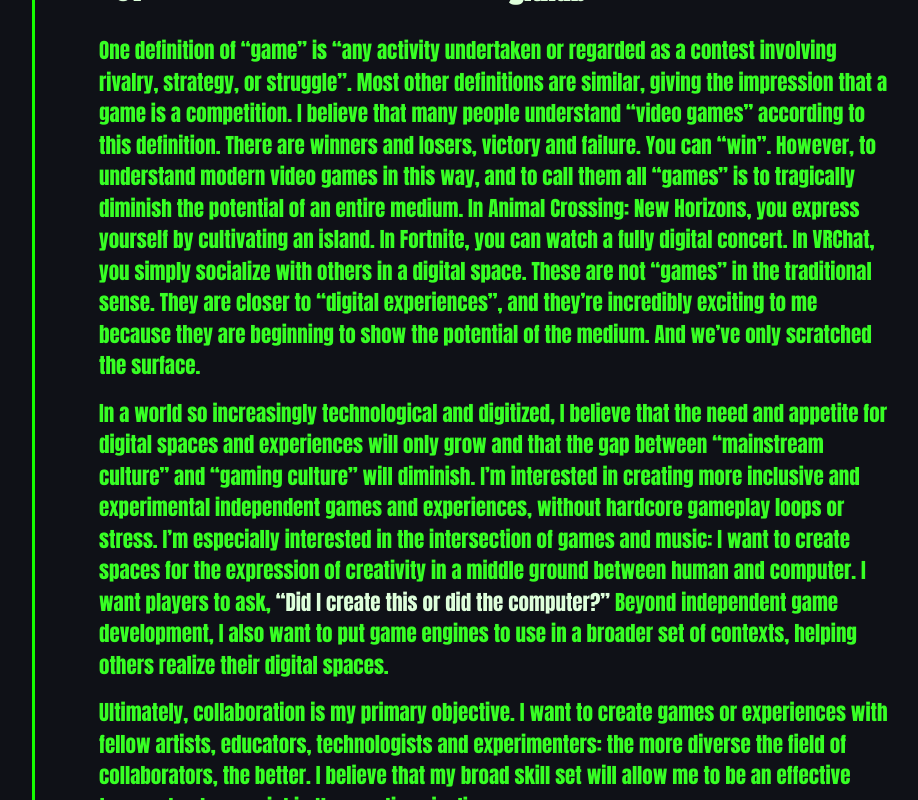
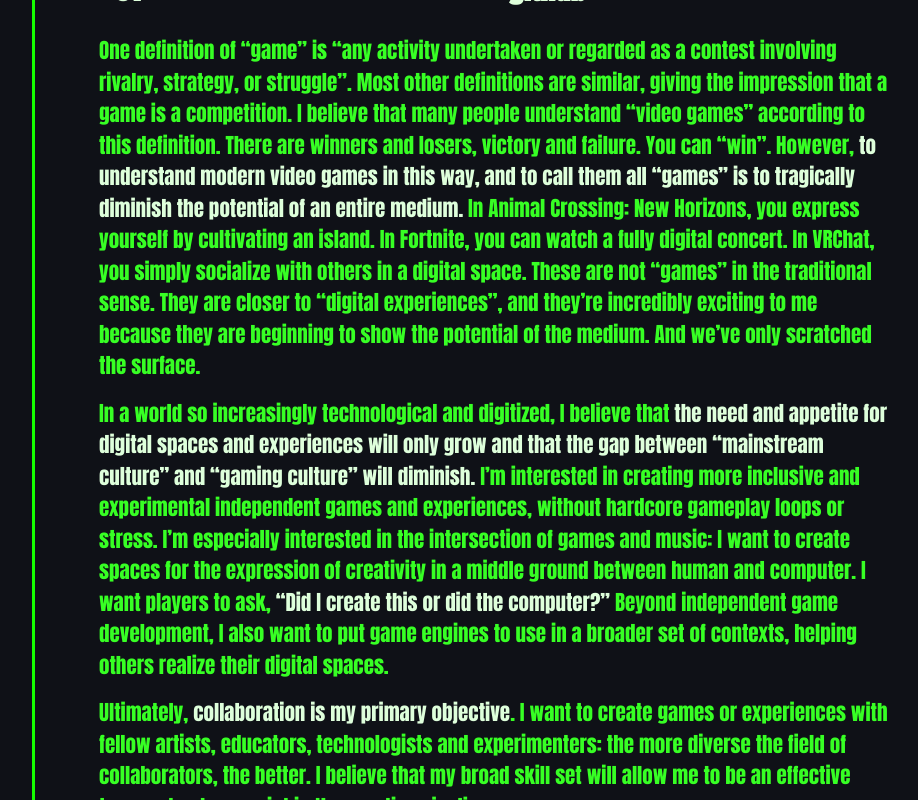
Before and after one commit to michaeloverton/portfolio2, a React (Create React App) app: page /info in a window 1280 px wide. Shown: the part 640-1440 px from the top of the page, without its empty margins (145-1063 px from the left). Built offline with nearby package versions, Linux system fonts and the light colour scheme.

Commit message:
scroll to top of each page on load for a more natural feel. add more highlighted text

```diff
--- a/src/Art.tsx
+++ b/src/Art.tsx
@@ -1,3 +1,4 @@
+import { useEffect } from "react";
 import organicLoop from "./assets/art/loop-centerlight.mp4";
 import closeOrb from "./assets/art/boxbox-close.mp4";
 import farOrb from "./assets/art/boxbox-far.mp4";
@@ -8,6 +9,11 @@
 
 const Art: React.FC = () => {
   const borderWidth = "3px";
+
+  // Scroll to top of page on component load.
+  useEffect(() => {
+    window.scrollTo(0, 0);
+  }, []);
 
   return (
     <div>
--- a/src/Games.tsx
+++ b/src/Games.tsx
@@ -1,3 +1,4 @@
+import { useEffect } from "react";
 import { Row, Col } from "react-bootstrap";
 import is2 from "./assets/images/games/infinite-silence/is2.png";
 import is11 from "./assets/images/games/infinite-silence/is11.png";
@@ -23,9 +24,15 @@
   SectionInfo,
   Emphasis,
 } from "./TextLayout";
+import React from "react";
 
 const Games: React.FC = () => {
   const borderWidth = "3px";
+
+  // Scroll to top of page on component load.
+  useEffect(() => {
+    window.scrollTo(0, 0);
+  }, []);
 
   return (
     <div>
@@ -182,12 +189,13 @@
 
         <SectionInfo>
           Clock Out is an art piece in the form of{" "}
-          <Emphasis>an office that the player cannot escape</Emphasis>. Is this
-          capitalism? As the player traverses rooms of the office, more rooms
-          are randomly generated ahead of and behind the player, trapping them,
-          and as the player descends further, the rooms become stranger. The
-          “game” is a proof-of-concept for a sort of procedural generation
-          algorithm.
+          <Emphasis>
+            an office that the player cannot escape. Is this capitalism?
+          </Emphasis>{" "}
+          As the player traverses rooms of the office, more rooms are randomly
+          generated ahead of and behind the player, trapping them, and as the
+          player descends further, the rooms become stranger. The “game” is a
+          proof-of-concept for a sort of procedural generation algorithm.
         </SectionInfo>
 
         <Row className="px-2 mb-4">
--- a/src/Info.tsx
+++ b/src/Info.tsx
@@ -1,6 +1,6 @@
+import { useEffect } from "react";
 import { Row, Col, Image } from "react-bootstrap";
 import eva from "./assets/images/about/eva1.png";
-import profile from "./assets/images/about/profilepic.jpeg";
 import cv from "./assets/resume-dec-2021.pdf";
 import { ExternalLink, SectionContainer, Spacer, Emphasis } from "./TextLayout";
 import { textStyles } from "./Globals";
@@ -10,6 +10,11 @@
 const Info: React.FC = () => {
   const borderWidth = "3px";
   const { isMobile } = useIsMobile();
+
+  // Scroll to top of page on component load.
+  useEffect(() => {
+    window.scrollTo(0, 0);
+  }, []);
 
   return (
     <div className="mt-4 pt-3">
@@ -51,28 +56,35 @@
               definitions are similar, giving the impression that a game is a
               competition. I believe that many people understand “video games”
               according to this definition. There are winners and losers,
-              victory and failure. You can “win”. However, to understand modern
-              video games in this way, and to call them all “games” is to
-              tragically diminish the potential of an entire medium. In Animal
-              Crossing: New Horizons, you express yourself by cultivating an
-              island. In Fortnite, you can watch a fully digital concert. In
-              VRChat, you simply socialize with others in a digital space. These
-              are not “games” in the traditional sense. They are closer to
-              “digital experiences”, and they’re incredibly exciting to me
-              because they are beginning to show the potential of the medium.
-              And we’ve only scratched the surface.
+              victory and failure. You can “win”. However,{" "}
+              <Emphasis>
+                to understand modern video games in this way, and to call them
+                all “games” is to tragically diminish the potential of an entire
+                medium.
+              </Emphasis>{" "}
+              In Animal Crossing: New Horizons, you express yourself by
+              cultivating an island. In Fortnite, you can watch a fully digital
+              concert. In VRChat, you simply socialize with others in a digital
+              space. These are not “games” in the traditional sense. They are
+              closer to “digital experiences”, and they’re incredibly exciting
+              to me because they are beginning to show the potential of the
+              medium. And we’ve only scratched the surface.
             </div>
 
             <div className="my-3" style={textStyles}>
               In a world so increasingly technological and digitized, I believe
-              that the need and appetite for digital spaces and experiences will
-              only grow and that the gap between “mainstream culture” and
-              “gaming culture” will diminish. I’m interested in creating more
-              inclusive and experimental independent games and experiences,
-              without hardcore gameplay loops or stress. I’m especially
-              interested in the intersection of games and music: I want to
-              create spaces for the expression of creativity in a middle ground
-              between human and computer. I want players to ask,{" "}
+              that{" "}
+              <Emphasis>
+                the need and appetite for digital spaces and experiences will
+                only grow and that the gap between “mainstream culture” and
+                “gaming culture” will diminish.
+              </Emphasis>{" "}
+              I’m interested in creating more inclusive and experimental
+              independent games and experiences, without hardcore gameplay loops
+              or stress. I’m especially interested in the intersection of games
+              and music: I want to create spaces for the expression of
+              creativity in a middle ground between human and computer. I want
+              players to ask,{" "}
               <Emphasis>“Did I create this or did the computer?”</Emphasis>{" "}
               Beyond independent game development, I also want to put game
               engines to use in a broader set of contexts, helping others
@@ -80,8 +92,9 @@
             </div>
 
             <div className="my-3" style={textStyles}>
-              Ultimately, collaboration is my primary objective. I want to
-              create games or experiences with fellow artists, educators,
+              Ultimately,{" "}
+              <Emphasis>collaboration is my primary objective</Emphasis>. I want
+              to create games or experiences with fellow artists, educators,
               technologists and experimenters: the more diverse the field of
               collaborators, the better. I believe that my broad skill set will
               allow me to be an effective teammate at any point in the creative
--- a/src/Music.tsx
+++ b/src/Music.tsx
@@ -1,3 +1,4 @@
+import { useEffect } from "react";
 import { Row, Col, Image } from "react-bootstrap";
 import { Link } from "react-router-dom";
 import event1 from "./assets/images/events/qu.jpg";
@@ -28,6 +29,11 @@
   const borderWidth = "3px";
   const { isMobile } = useIsMobile();
 
+  // Scroll to top of page on component load.
+  useEffect(() => {
+    window.scrollTo(0, 0);
+  }, []);
+
   return (
     <div>
       {/* <IntroText>
@@ -39,7 +45,7 @@
 
         <SectionInfo>
           Witness is my primary{" "}
-          <Emphasis>music production and DJ alias</Emphasis>, under which I have
+          <Emphasis>music production and DJ alias,</Emphasis> under which I have
           produced small techno and ambient EPs and served as a resident DJ for
           multiple event series.
         </SectionInfo>
@@ -195,9 +201,9 @@
           fellow DJ, Carl Jannerfeldt, encompassing an{" "}
           <Emphasis>
             event series (150-300 people per event), music label, and radio show
-            on The Lot Radio
-          </Emphasis>
-          . It focused on underground techno in Brooklyn, NY.
+            on The Lot Radio.
+          </Emphasis>{" "}
+          It focused on underground techno in Brooklyn, NY.
         </SectionInfo>
 
         {/* External links */}
```
